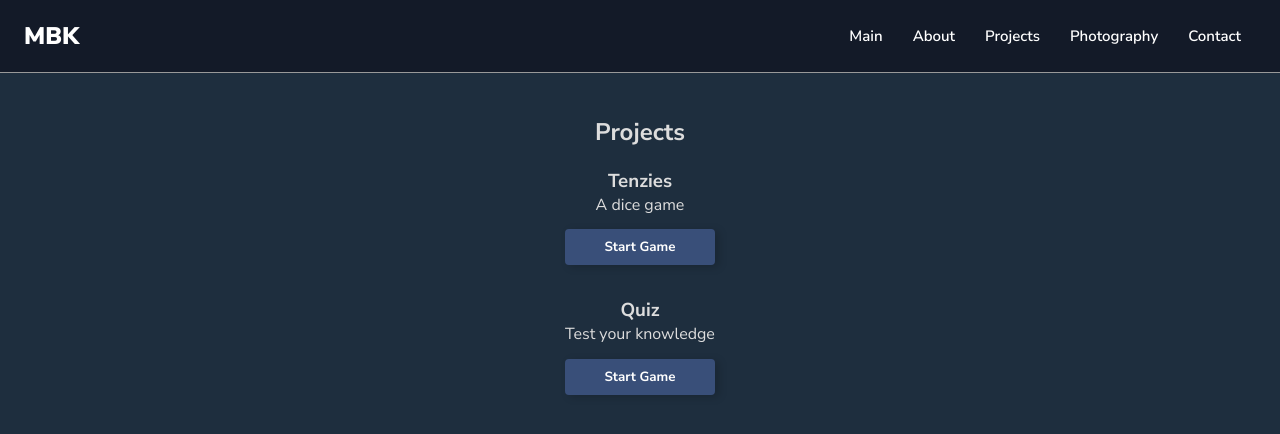
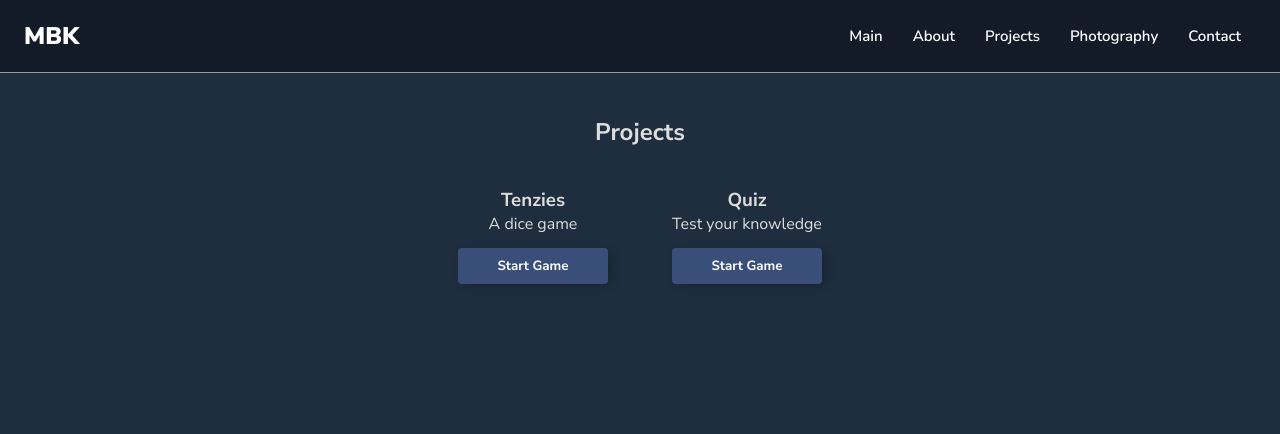
Before and after one commit to klausMistlberger/mbkrocks-react, a React (Create React App) app: page / in a window 1280 px wide. Both pictures are taken after a click on the element "Projects". Shown: the top 434 px of the page. Built offline with nearby package versions, Linux system fonts and the light colour scheme.

Commit message:
projects

```diff
--- a/src/components/Projects.js
+++ b/src/components/Projects.js
@@ -25,6 +25,7 @@ export default function Projects() {
     return (
         <div className="projects">
             { !(tenzies || quiz) && <h2>Projects</h2> }
+            <div className="project-examples">
                 {/* -------------------------- Tenzies -------------------------- */}
                 { !quiz && <div className="tenzies-game">
                     <h3>Tenzies</h3>
@@ -44,6 +45,7 @@ export default function Projects() {
                     </button>
                     {quiz && <Quiz />}
                 </div> }
+            </div>
 
         </div>
     );
--- a/src/components/css/Projects.css
+++ b/src/components/css/Projects.css
@@ -1,5 +1,10 @@
 .projects {
     position: relative;
+}
+
+.project-examples {
+    display: flex;
+    gap: 4em;
 }
 
 .project-description {
--- a/src/components/css/Quiz.css
+++ b/src/components/css/Quiz.css
@@ -136,7 +136,7 @@ hr {
 } */
 
 .answer[data-selection="true"] {
-    background-color: yellow;
+    background-color: #ffff4d;
     border: none;
     font-weight: 600;
 }
```
Lines whose indentation alone changed are shown as unchanged.
